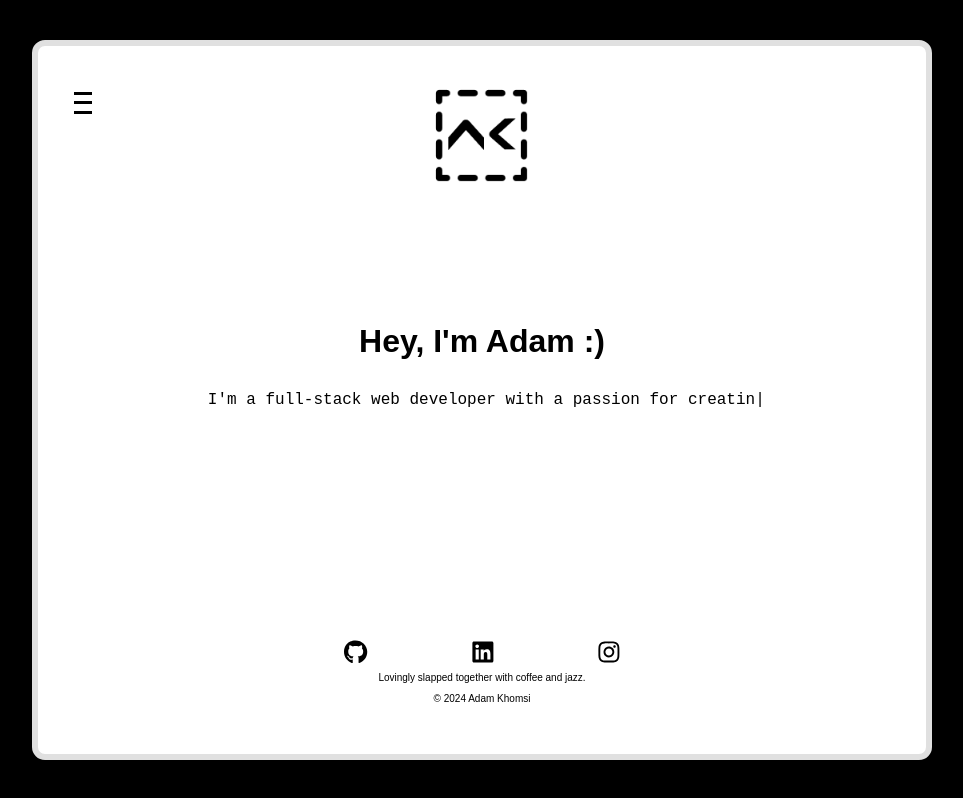
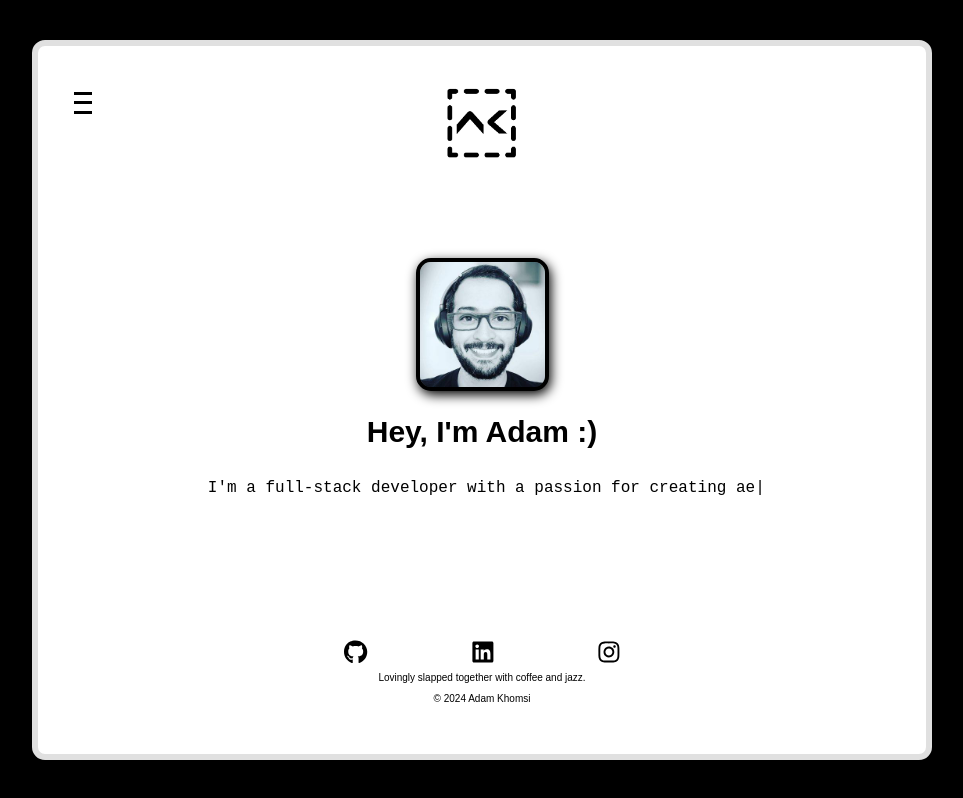
Before and after one commit to mikadosham/adam-khomsi, a React (Create React App) app: page / in a window 1280 px wide. Shown: the whole page, without its empty margins (158-1121 px from the left). Built offline with nearby package versions, Linux system fonts and the light colour scheme; a web font is replaced by a local one.

Commit message:
added profile image

```diff
--- a/src/App.js
+++ b/src/App.js
@@ -8,7 +8,7 @@ import Portfolio from "./Components/Portfolio";
 function Home() {
   const [showPortfolio, setShowPortfolio] = useState(false);
 
-  const introText = `I'm a full-stack web developer with a passion for creating aesthetically pleasing, functional websites, online stores and applications. I look forward to connecting!`;
+  const introText = `I'm a full-stack developer with a passion for creating aesthetically pleasing, functional websites, online stores and applications. I look forward to connecting!`;
 
   const handlePortfolioClick = () => {
     setShowPortfolio(true);
--- a/src/Components/HeaderMenu.css
+++ b/src/Components/HeaderMenu.css
@@ -76,7 +76,7 @@ nav ul {
 }
 
 .logo-center img {
-  max-width: 100px;
+  max-width: 75px;
 }
 
 /* Hamburger menu icon */
--- a/src/Components/HeaderMenu.jsx
+++ b/src/Components/HeaderMenu.jsx
@@ -46,7 +46,9 @@ const HeaderMenu = ({ onPortfolioClick, onHomeClick, showHome }) => {
           </button>
         </div>
         <div className="logo-center">
-          <img src="ak-logo.png" alt="Logo" />
+          <a href="/" onClick={handleHomeClick}>
+            <img src="ak-logo.png" alt="Logo" />
+          </a>
         </div>
       </nav>
     </header>
--- a/src/Components/Portfolio.css
+++ b/src/Components/Portfolio.css
@@ -14,6 +14,8 @@
   gap: 20px;
   padding: 20px;
   flex-direction: column;
+  max-width: 500px;
+  margin: auto;
 }
 
 .portfolio-item {
--- a/src/Components/Typewriter.css
+++ b/src/Components/Typewriter.css
@@ -4,6 +4,13 @@
   overflow: hidden;
   padding: 10px;
   min-height: 50px;
+}
+
+.profile-img {
+  max-width: 125px;
+  filter: drop-shadow(2px 4px 6px black);
+  border: 4px solid #000000;
+  border-radius: 15px;
 }
 
 .caret {
--- a/src/Components/Typewriter.jsx
+++ b/src/Components/Typewriter.jsx
@@ -19,7 +19,9 @@ const Typewriter = ({ text, baseDelay = 10 }) => {
 
   return (
     <div>
+      <img className="profile-img" src="profile.jpg" alt="profile" />
       <h1>Hey, I'm Adam :)</h1>
+
       <div className="typewriter">
         {displayedText}
         <span className="caret">|</span>
--- a/src/index.css
+++ b/src/index.css
@@ -30,6 +30,9 @@ main {
   background-color: black;
 }
 
+h1 {
+  font-size: 30px;
+}
 header {
   margin: 20px 0;
   text-align: center;
```
Also changed, not shown: public/profile.jpg (added), 1 other file (tests, documents, lock files or other folders).
